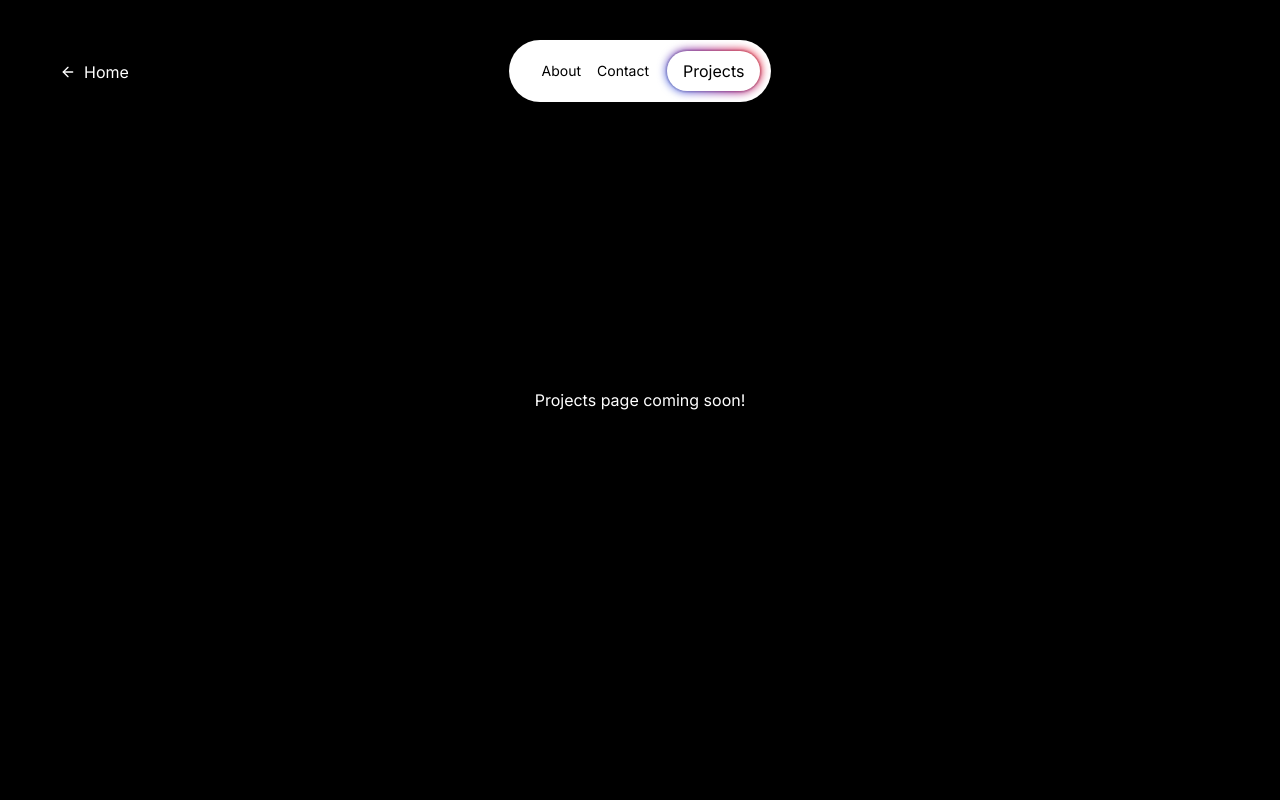
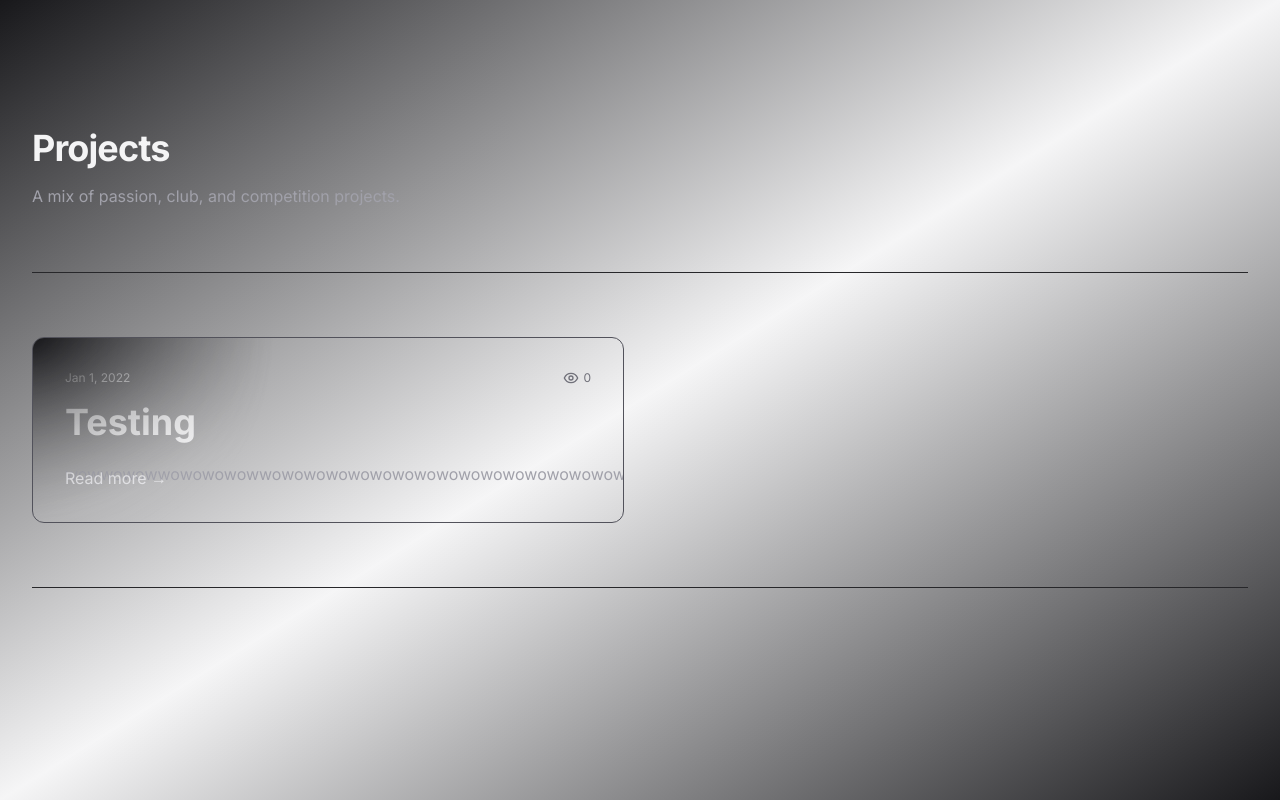
Before and after one commit to aidangollan/aidangollan.com, a Next.js app: page /projects in a window 1280 px wide. Built offline with nearby package versions, Linux system fonts and the light colour scheme.

Commit message:
testing projects page

```diff
--- a/package.json
+++ b/package.json
@@ -16,12 +16,13 @@
     "@fortawesome/free-solid-svg-icons": "^6.5.2",
     "@fortawesome/react-fontawesome": "^0.2.1",
     "@t3-oss/env-nextjs": "^0.10.1",
+    "@tabler/icons-react": "^3.5.0",
     "@tsparticles/engine": "^3.4.0",
     "@tsparticles/react": "^3.0.0",
     "@tsparticles/slim": "^3.4.0",
     "clsx": "^2.1.1",
     "drizzle-orm": "^0.29.4",
-    "framer-motion": "^11.2.4",
+    "framer-motion": "^11.2.6",
     "geist": "^1.3.0",
     "lucide-react": "^0.378.0",
     "matter-js": "^0.19.0",
--- a/src/app/contact/page.tsx
+++ b/src/app/contact/page.tsx
@@ -1,4 +1,4 @@
-import { FloatingNav } from "~/components/ui/nav";
+import FloatingNav from "~/components/ui/nav";
 
 export default function Contact() {
     return (
--- a/src/app/page.tsx
+++ b/src/app/page.tsx
@@ -1,4 +1,4 @@
-import { FloatingNav } from "~/components/ui/nav";
+import FloatingNav from "~/components/ui/nav";
 import SparkleBlobs from "./sparkleBlobs";
 import Link from "next/link";
 import { ArrowRight, Eye, Github, Linkedin } from "lucide-react";
--- a/src/app/projects/page.tsx
+++ b/src/app/projects/page.tsx
@@ -1,14 +1,174 @@
-import { FloatingNav } from "~/components/ui/nav";
-import { ArrowLeft } from "lucide-react";
+import React from "react";
+import { BentoGrid, BentoGridItem } from "~/components/ui/bento";
+import {
+  IconArrowWaveRightUp,
+  IconBoxAlignRightFilled,
+  IconBoxAlignTopLeft,
+  IconClipboardCopy,
+  IconFileBroken,
+  IconSignature,
+  IconTableColumn,
+} from "@tabler/icons-react";
+import FloatingNav from "~/components/ui/nav";
+import { SparklesCore } from "~/components/ui/sparkles";
+import { Eye } from "lucide-react";
+import { Card } from "~/components/ui/card";
 import Link from "next/link";
 
 export default function ProjectsPage() {
-    return (
-        <div className="bg-black text-white flex flex-col items-center justify-center min-h-screen w-full overflow-x-hidden">
-            <FloatingNav />
-            <p>
-                Projects page coming soon!
-            </p>
+    const featured = {
+        slug: "1",
+        date: "2022-01-01",
+        title: "Testing",
+        description: "wowwowowwowowowowwowowowowowowowowowowowowowowowowowowowowowowowowowowowowowowowowowowowowowowowowowow",
+    };
+
+  return (
+    <div className="relative min-h-screen bg-gradient-to-tl from-zinc-900 via-zinc-400/10 to-zinc-900 ">
+    <div className="relative pb-16">
+      <div className="px-6 pt-20 mx-auto space-y-8 max-w-7xl lg:px-8 md:space-y-16 md:pt-24 lg:pt-32">
+        <div className="max-w-2xl mx-auto lg:mx-0">
+          <h2 className="text-3xl font-bold tracking-tight text-zinc-100 sm:text-4xl">
+            Projects
+          </h2>
+          <p className="mt-4 text-zinc-400">
+            A mix of passion, club, and competition projects.
+          </p>
         </div>
-    )
+        <div className="w-full h-px bg-zinc-800" />
+
+        <div className="grid grid-cols-1 gap-8 mx-auto lg:grid-cols-2 ">
+          <Card>
+            <Link href={`/projects/${featured.slug}`}>
+              <article className="relative w-full h-full p-4 md:p-8">
+                <div className="flex items-center justify-between gap-2">
+                  <div className="text-xs text-zinc-100">
+                    {featured.date ? (
+                      <time dateTime={new Date(featured.date).toISOString()}>
+                        {Intl.DateTimeFormat(undefined, {
+                          dateStyle: "medium",
+                        }).format(new Date(featured.date))}
+                      </time>
+                    ) : (
+                      <span>SOON</span>
+                    )}
+                  </div>
+                  <span className="flex items-center gap-1 text-xs text-zinc-500">
+                    <Eye className="w-4 h-4" />{" "}
+                    {Intl.NumberFormat("en-US", { notation: "compact" }).format(
+                      0,
+                    )}
+                  </span>
+                </div>
+
+                <h2
+                  id="featured-post"
+                  className="mt-4 text-3xl font-bold text-zinc-100 group-hover:text-white sm:text-4xl font-display"
+                >
+                  {featured.title}
+                </h2>
+                <p className="mt-4 leading-8 duration-150 text-zinc-400 group-hover:text-zinc-300">
+                  {featured.description}
+                </p>
+                <div className="absolute bottom-4 md:bottom-8">
+                  <p className="hidden text-zinc-200 hover:text-zinc-50 lg:block">
+                    Read more <span aria-hidden="true">&rarr;</span>
+                  </p>
+                </div>
+              </article>
+            </Link>
+          </Card>
+          {/* <div className="flex flex-col w-full gap-8 mx-auto border-t border-gray-900/10 lg:mx-0 lg:border-t-0 ">
+            {[top2, top3].map((project) => (
+              <Card key={project.slug}>
+                <Article project={project} views={views[project.slug] ?? 0} />
+              </Card>
+            ))}
+          </div> */}
+        </div>
+        <div className="hidden w-full h-px md:block bg-zinc-800" />
+
+        <div className="grid grid-cols-1 gap-4 mx-auto lg:mx-0 md:grid-cols-3">
+          {/* <div className="grid grid-cols-1 gap-4">
+            {sorted
+              .filter((_, i) => i % 3 === 0)
+              .map((project) => (
+                <Card key={project.slug}>
+                  <Article project={project} views={views[project.slug] ?? 0} />
+                </Card>
+              ))}
+          </div> */}
+          {/* <div className="grid grid-cols-1 gap-4">
+            {sorted
+              .filter((_, i) => i % 3 === 1)
+              .map((project) => (
+                <Card key={project.slug}>
+                  <Article project={project} views={views[project.slug] ?? 0} />
+                </Card>
+              ))}
+          </div> */}
+          {/* <div className="grid grid-cols-1 gap-4">
+            {sorted
+              .filter((_, i) => i % 3 === 2)
+              .map((project) => (
+                <Card key={project.slug}>
+                  <Article project={project} views={views[project.slug] ?? 0} />
+                </Card>
+              ))}
+          </div> */}
+        </div>
+      </div>
+    </div>
+    </div>
+  );
 }
+
+const Skeleton = () => (
+  <div className="flex flex-1 w-full h-full min-h-[6rem] rounded-xl bg-gradient-to-br from-neutral-200 dark:from-neutral-900 dark:to-neutral-800 to-neutral-100"></div>
+);
+
+const items = [
+  {
+    title: "The Dawn of Innovation",
+    description: "Explore the birth of groundbreaking ideas and inventions.",
+    header: null,
+    icon: null,
+  },
+  {
+    title: "The Digital Revolution",
+    description: "Dive into the transformative power of technology.",
+    header: <Skeleton />,
+    icon: <IconFileBroken className="h-4 w-4 text-neutral-500" />,
+  },
+  {
+    title: "The Art of Design",
+    description: "Discover the beauty of thoughtful and functional design.",
+    header: <Skeleton />,
+    icon: <IconSignature className="h-4 w-4 text-neutral-500" />,
+  },
+  {
+    title: "The Power of Communication",
+    description:
+      "Understand the impact of effective communication in our lives.",
+    header: <Skeleton />,
+    icon: <IconTableColumn className="h-4 w-4 text-neutral-500" />,
+  },
+  {
+    title: "The Pursuit of Knowledge",
+    description: "Join the quest for understanding and enlightenment.",
+    header: <Skeleton />,
+    icon: <IconArrowWaveRightUp className="h-4 w-4 text-neutral-500" />,
+  },
+  {
+    title: "The Joy of Creation",
+    description: "Experience the thrill of bringing ideas to life.",
+    header: <Skeleton />,
+    icon: <IconBoxAlignTopLeft className="h-4 w-4 text-neutral-500" />,
+  },
+  {
+    title: "The Spirit of Adventure",
+    description: "Embark on exciting journeys and thrilling discoveries.",
+    header: <Skeleton />,
+    icon: <IconBoxAlignRightFilled className="h-4 w-4 text-neutral-500" />,
+  },
+];
--- /dev/null
+++ b/src/components/ui/bento.tsx
@@ -0,0 +1,54 @@
+import { cn } from "~/utils/cn";
+
+export const BentoGrid = ({
+  className,
+  children,
+}: {
+  className?: string;
+  children?: React.ReactNode;
+}) => {
+  return (
+    <div
+      className={cn(
+        "grid md:auto-rows-[18rem] grid-cols-1 md:grid-cols-3 gap-4 max-w-7xl mx-auto ",
+        className
+      )}
+    >
+      {children}
+    </div>
+  );
+};
+
+export const BentoGridItem = ({
+  className,
+  title,
+  description,
+  header,
+  icon,
+}: {
+  className?: string;
+  title?: string | React.ReactNode;
+  description?: string | React.ReactNode;
+  header?: React.ReactNode;
+  icon?: React.ReactNode;
+}) => {
+  return (
+    <div
+      className={cn(
+        "row-span-1 rounded-xl group/bento hover:shadow-xl transition duration-200 shadow-input dark:shadow-none p-4 dark:bg-black dark:border-white/[0.2] bg-white border border-transparent justify-between flex flex-col space-y-4",
+        className
+      )}
+    >
+      {header}
+      <div className="group-hover/bento:translate-x-2 transition duration-200">
+        {icon}
+        <div className="font-sans font-bold text-neutral-600 dark:text-neutral-200 mb-2 mt-2">
+          {title}
+        </div>
+        <div className="font-sans font-normal text-neutral-600 text-xs dark:text-neutral-300">
+          {description}
+        </div>
+      </div>
+    </div>
+  );
+};
--- /dev/null
+++ b/src/components/ui/card.tsx
@@ -0,0 +1,43 @@
+"use client";
+import {
+	motion,
+	useMotionTemplate,
+	useMotionValue,
+	useSpring,
+} from "framer-motion";
+
+import { MouseEventHandler, PropsWithChildren } from "react";
+
+export const Card: React.FC<PropsWithChildren> = ({ children }) => {
+	const mouseX = useSpring(0, { stiffness: 500, damping: 100 });
+	const mouseY = useSpring(0, { stiffness: 500, damping: 100 });
+
+	function onMouseMove({ currentTarget, clientX, clientY }: any) {
+		const { left, top } = currentTarget.getBoundingClientRect();
+		mouseX.set(clientX - left);
+		mouseY.set(clientY - top);
+	}
+	const maskImage = useMotionTemplate`radial-gradient(240px at ${mouseX}px ${mouseY}px, white, transparent)`;
+	const style = { maskImage, WebkitMaskImage: maskImage };
+
+	return (
+		<div
+			onMouseMove={onMouseMove}
+			className="overflow-hidden relative duration-700 border rounded-xl hover:bg-zinc-800/10 group md:gap-8 hover:border-zinc-400/50 border-zinc-600 "
+		>
+			<div className="pointer-events-none">
+				<div className="absolute inset-0 z-0  transition duration-1000 [mask-image:linear-gradient(black,transparent)]" />
+				<motion.div
+					className="absolute inset-0 z-10  bg-gradient-to-br opacity-100  via-zinc-100/10  transition duration-1000 group-hover:opacity-50 "
+					style={style}
+				/>
+				<motion.div
+					className="absolute inset-0 z-10 opacity-0 mix-blend-overlay transition duration-1000 group-hover:opacity-100"
+					style={style}
+				/>
+			</div>
+
+			{children}
+		</div>
+	);
+};
--- a/src/components/ui/nav.tsx
+++ b/src/components/ui/nav.tsx
@@ -21,23 +21,23 @@ const navItems = [
     },
 ];
 
-export const FloatingNav = ({
+export default function FloatingNav({
   className,
 }: {
   className?: string;
-}) => {
+}) {
     const pathname = usePathname();
 
   return (
     <>
-    {pathname !== "/" && (
+    {pathname !== "/" ? (
         <div className="absolute text-white top-10 left-0 p-5 lg:top-10 lg:left-10">
             <Link href="/" className="flex items-center space-x-2">
                 <ArrowLeft className="w-6 h-6 sm:w-4 sm:h-4" />
                 <p className="hidden sm:inline">Home</p>
             </Link>
         </div>
-    )}
+    ) : (
     <AnimatePresence mode="wait">
       <motion.div
         initial={{
@@ -78,6 +78,7 @@ export const FloatingNav = ({
         </Link>
       </motion.div>
     </AnimatePresence>
+    )}
     </>
   );
 };
```
Also changed, not shown: 1 other file (tests, documents, lock files or other folders).
